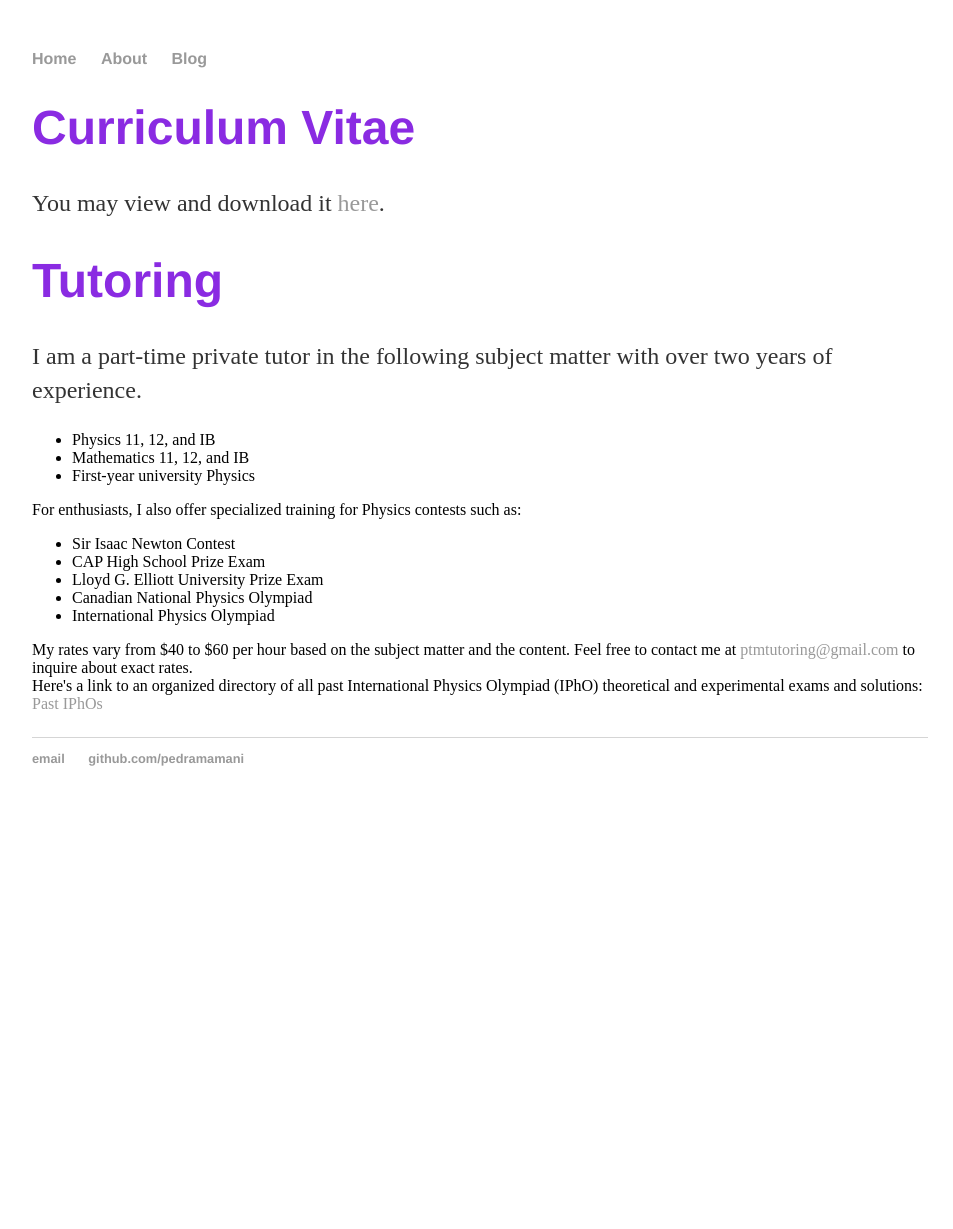
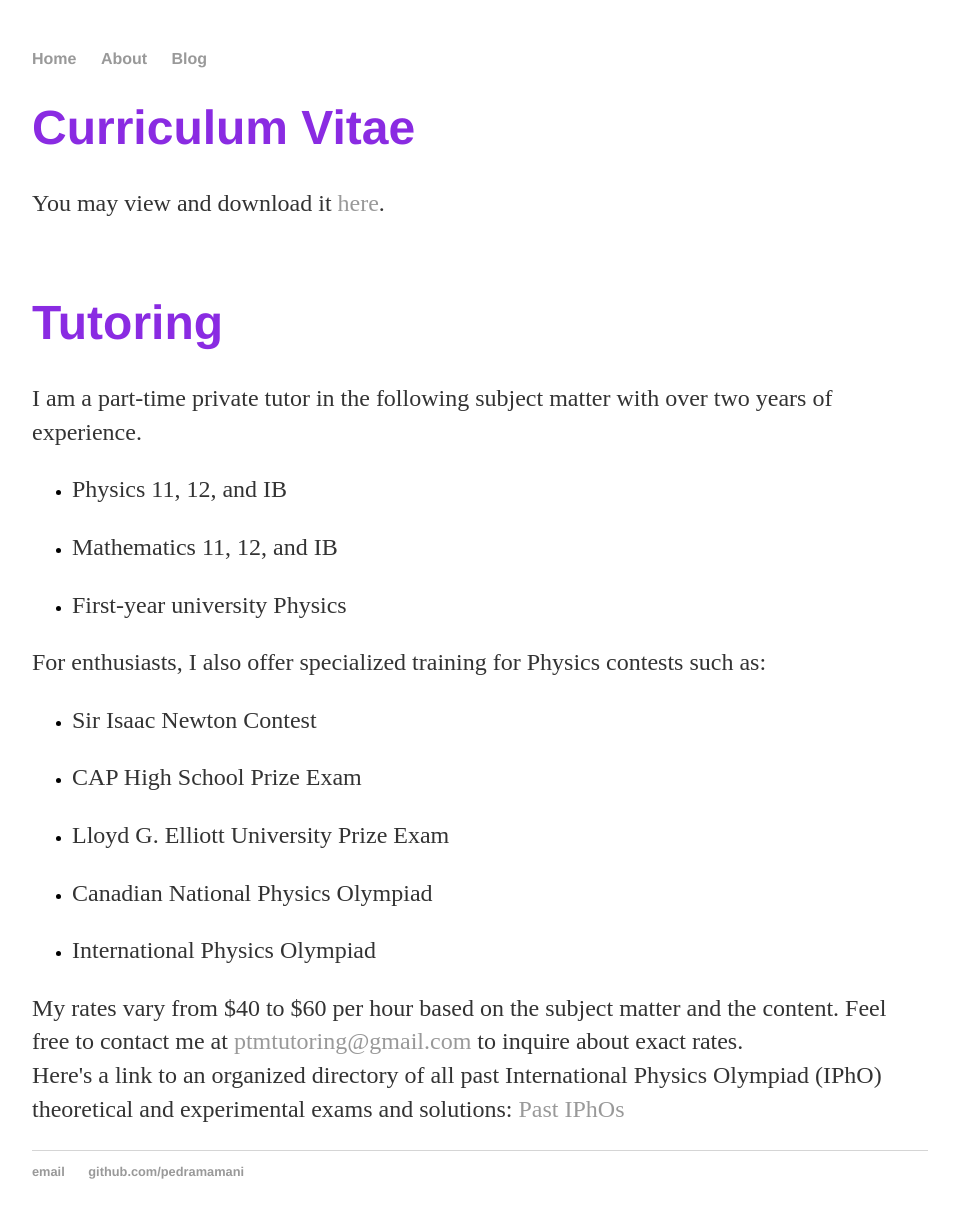
Before and after one commit to pedramamani/website, a Jekyll site: the page built from about/index.html, in a window 1280 px wide. Shown: the whole page, without its empty margins (160-1113 px from the left). Built offline with Jekyll 4.4.1, drawn with Linux system fonts in a browser that asks for light colours; before the commit the page ends 900 px from its top, so only the background shows below that.

```diff
--- a/about/index.html
+++ b/about/index.html
@@ -5,21 +5,21 @@ title: Pedram Amani
 <div class="blurb">
 	<h1>Curriculum Vitae</h1>
 	<p>You may view and download it <a href="https://drive.google.com/open?id=129Yy7t0c_nE-MwxXAlp14M8J4U0K6OVL">here</a>.</p>
-
+	<br />
 	<h1>Tutoring</h1>
-	<p>I am a part-time private tutor in the following subject matter with over two years of experience.
+	<p>I am a part-time private tutor in the following subject matter with over two years of experience.</p>
 	<ul>
-		<li>Physics 11, 12, and IB</li>
-		<li>Mathematics 11, 12, and IB</li>
-		<li>First-year university Physics</li></ul>
-	For enthusiasts, I also offer specialized training for Physics contests such as:
+		<li><p>Physics 11, 12, and IB</p></li>
+		<li><p>Mathematics 11, 12, and IB</p></li>
+		<li><p>First-year university Physics</p></li></ul>
+	<p>For enthusiasts, I also offer specialized training for Physics contests such as:</p>
 	<ul>
-		<li>Sir Isaac Newton Contest</li>
-		<li>CAP High School Prize Exam</li>
-		<li>Lloyd G. Elliott University Prize Exam</li>
-		<li>Canadian National Physics Olympiad</li>
-		<li>International Physics Olympiad</li></ul>
-	My rates vary from $40 to $60 per hour based on the subject matter and the content.
+		<li><p>Sir Isaac Newton Contest</p></li>
+		<li><p>CAP High School Prize Exam</p></li>
+		<li><p>Lloyd G. Elliott University Prize Exam</p></li>
+		<li><p>Canadian National Physics Olympiad</p></li>
+		<li><p>International Physics Olympiad</p></li></ul>
+	<p>My rates vary from $40 to $60 per hour based on the subject matter and the content.
 	Feel free to contact me at <a href="mailto:ptmtutoring@gmail.com">ptmtutoring@gmail.com</a> to inquire about exact rates.
 	<br />
 	Here's a link to an organized directory of all past International Physics Olympiad (IPhO) theoretical and experimental exams and solutions:
```
